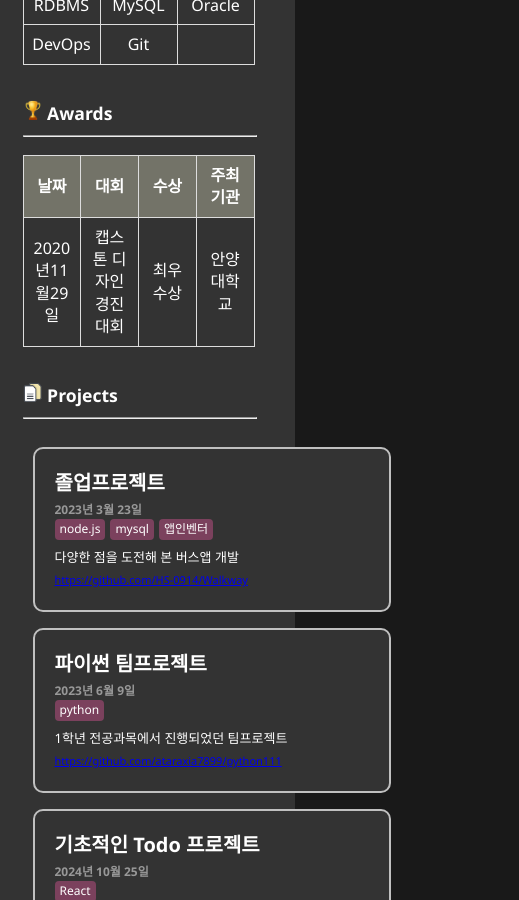
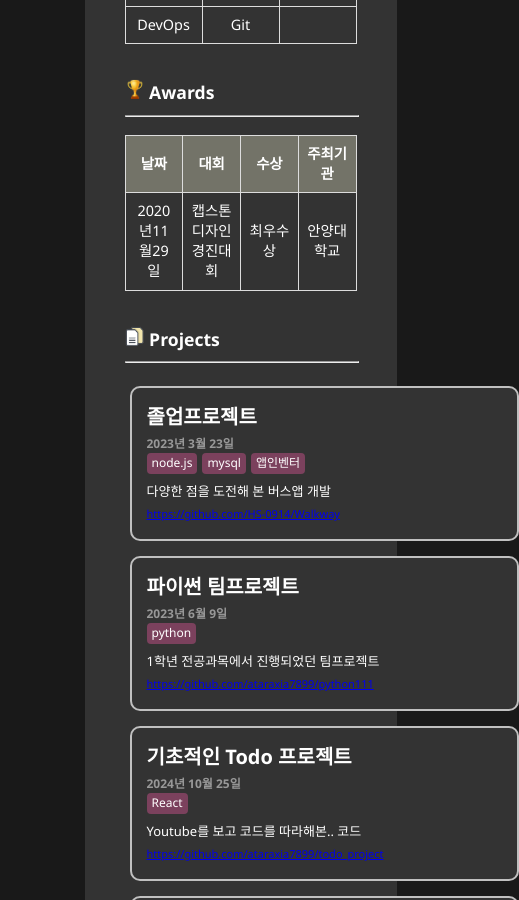
Before and after one commit to ataraxia7899/Portfolio, a React (Vite) app: page / in a window 390 px wide. Shown: the part 1100-2000 px from the top of the page, 519 px wide, since content can reach past the window. Built offline with nearby package versions, Linux system fonts and the light colour scheme.

Commit message:
아이폰에서 웹사이트에 접속했을때 스타일이 깨지는 문제 해결하기 위한 코드 작성

```diff
--- a/index.html
+++ b/index.html
@@ -2,7 +2,7 @@
 <html lang="ko">
 	<head>
 		<meta charset="UTF-8" />
-		<meta name="viewport" content="width=device-width, initial-scale=1.0" />
+		<meta name="viewport" content="width=device-width, initial-scale=1.0, maximum-scale=1.0, user-scalable=no" />
 
 		<!-- 기본 파비콘 (모든 브라우저) -->
 		<link rel="shortcut icon" href="browser.png" />
--- a/src/App.css
+++ b/src/App.css
@@ -85,15 +85,36 @@ ul li::marker {
 	background-color: #737368;
 }
 
-/* .logo {
-	height: 6em;
-	padding: 1.5em;
-	will-change: filter;
-	transition: filter 300ms;
+/* 기존 스타일 유지 */
+
+/* 모바일 대응 미디어 쿼리 */
+@media screen and (max-width: 768px) {
+	#root {
+		margin-left: 0; /* 모바일에서는 좌측 여백 제거 */
+		padding: 0.5rem; /* 패딩 축소 */
+	}
+
+	.explanation_Card {
+		grid-template-columns: 1fr; /* 한 열로 변경 */
+		gap: 15px;
+		padding: 5px;
+	}
+
+	.explanation {
+		width: 100%; /* 전체 너비 사용 */
+		margin: 0;
+		padding: 15px;
+	}
+
+	.table {
+		width: 100%; /* 테이블 전체 너비 */
+		font-size: 0.9rem; /* 글자 크기 축소 */
+	}
 }
-.logo:hover {
-	filter: drop-shadow(0 0 2em #646cffaa);
+
+/* iOS Safari 대응 */
+@supports (-webkit-touch-callout: none) {
+	#root {
+		padding-bottom: env(safe-area-inset-bottom);
+	}
 }
-.logo.react:hover {
-	filter: drop-shadow(0 0 2em #61dafbaa);
-} */
--- a/src/App.jsx
+++ b/src/App.jsx
@@ -15,6 +15,7 @@ export default function App() {
 		position: 'absolute',
 		top: '215px',
 		width: '100%', // 너비 추가
+		padding: '0 10px', // 모바일 여백 추가
 		minWidth: '320px', // 최소 너비
 	};
 
```
